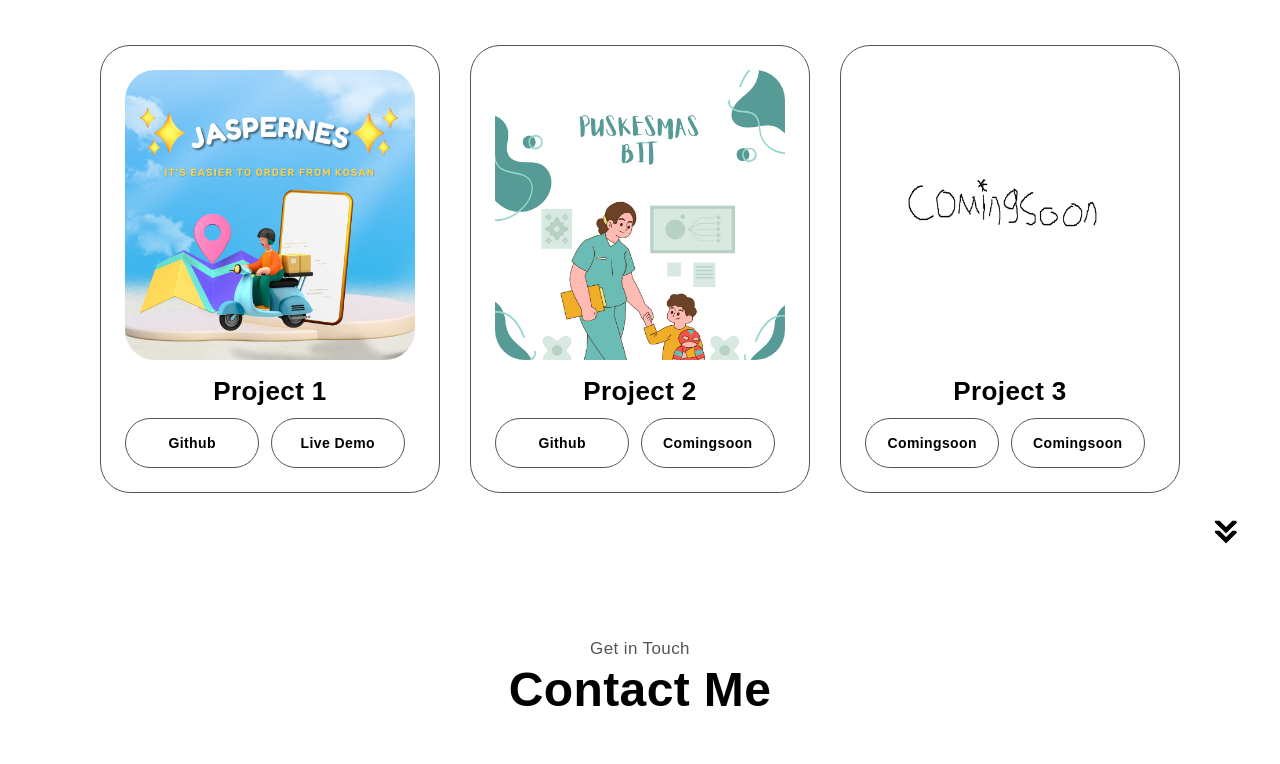
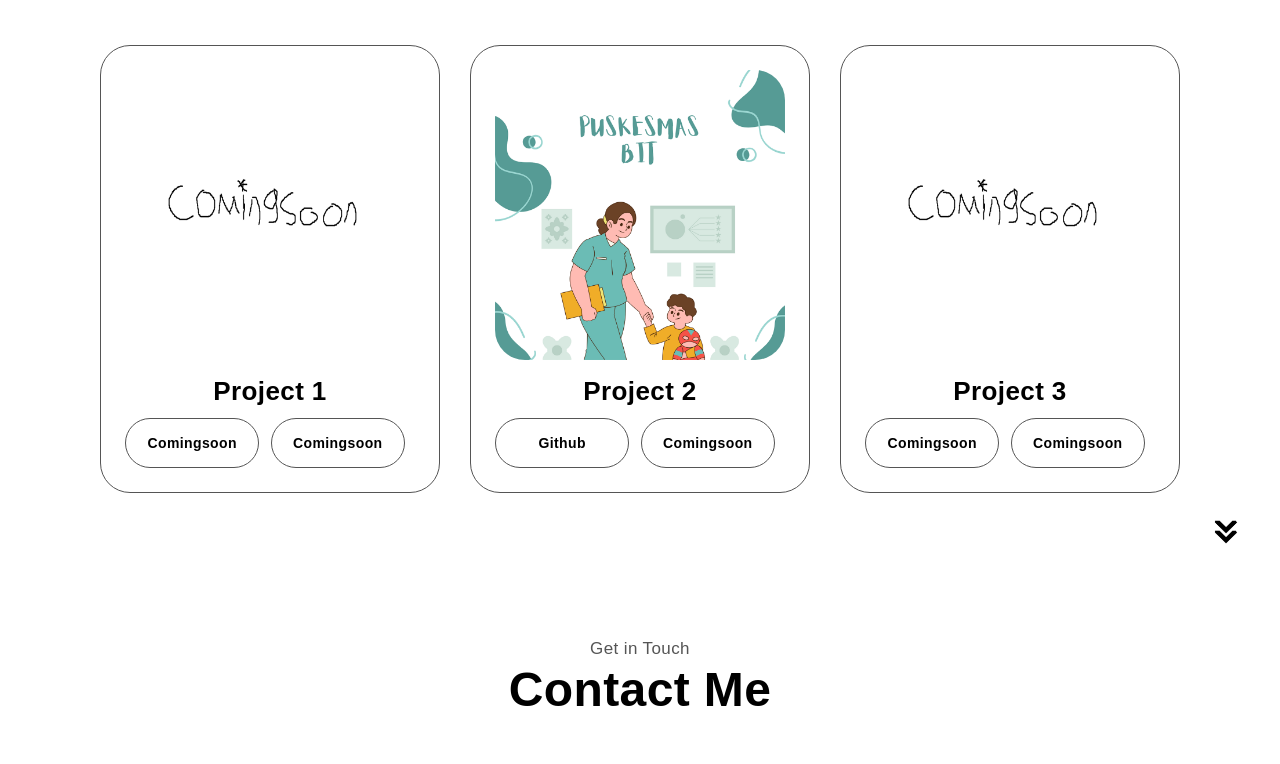
Before and after one commit to Dyka21/itw2023_project1_233040072, a plain HTML site: page index.html in a window 1280 px wide. Shown: the part 2025-2789 px from the top of the page. Drawn offline with nearby package versions, Linux system fonts and the light colour scheme.

Commit message:
lu jahat bgt jirr

```diff
--- a/index.html
+++ b/index.html
@@ -175,11 +175,11 @@
       <h1 class="heading">Projects</h1>
       <div class="container project-container">
         <div class="project"  data-aos="fade-right">
-          <img src="./img/jaspernes.png" alt="">
+          <img src="./img/kaming.png" alt="">
           <h3>Project 1</h3>
           <div class="header-action-aria">
-            <a href="https://github.com/Dyka21/jaspernes" class="btn">Github</a>
-            <a href="https://dyka21.github.io/jaspernes/" class="btn">Live Demo</a>
+            <a href="" class="btn">Comingsoon</a>
+            <a href="" class="btn">Comingsoon</a>
           </div>
         </div>
         <div class="project" data-aos="fade-down">
```
